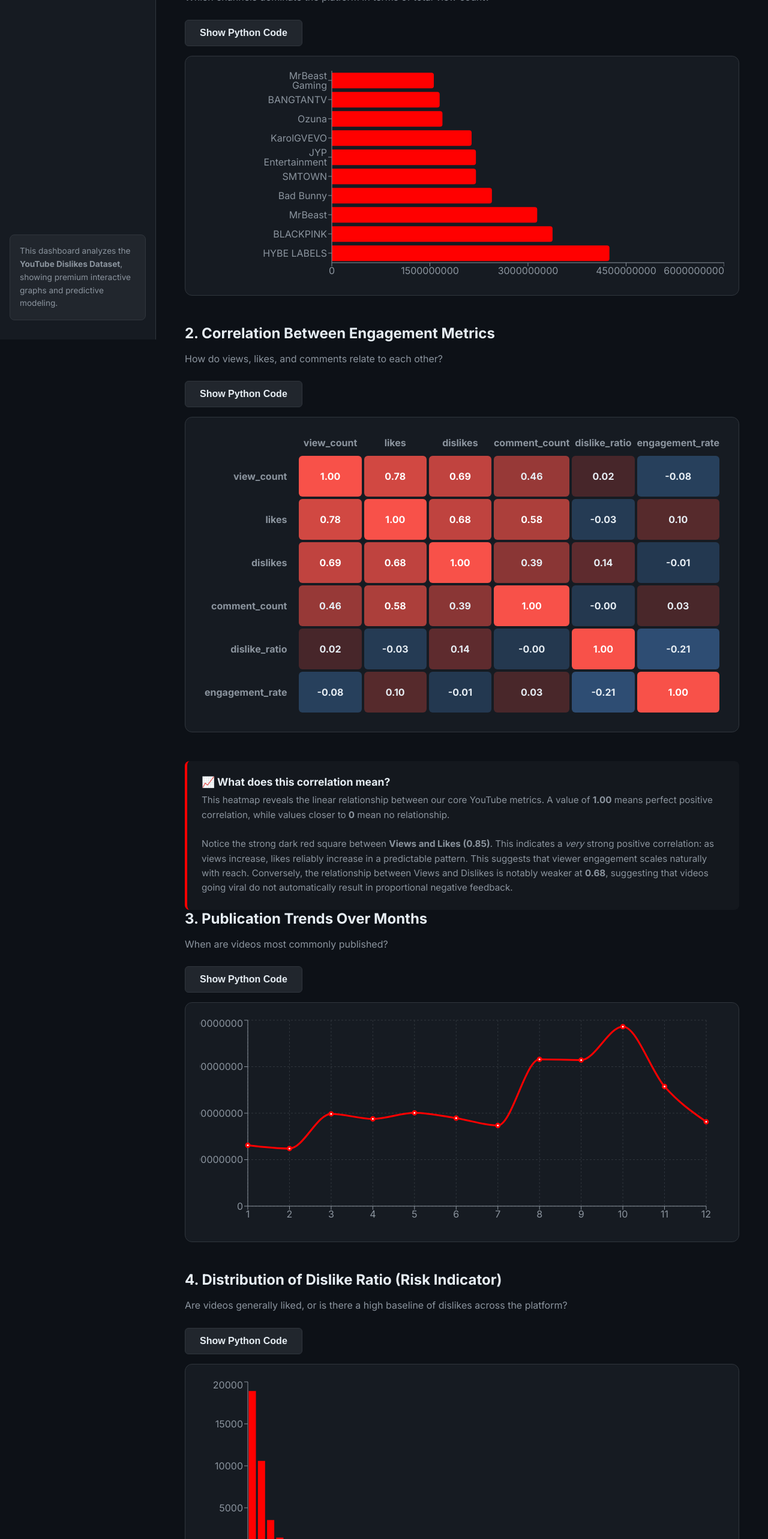
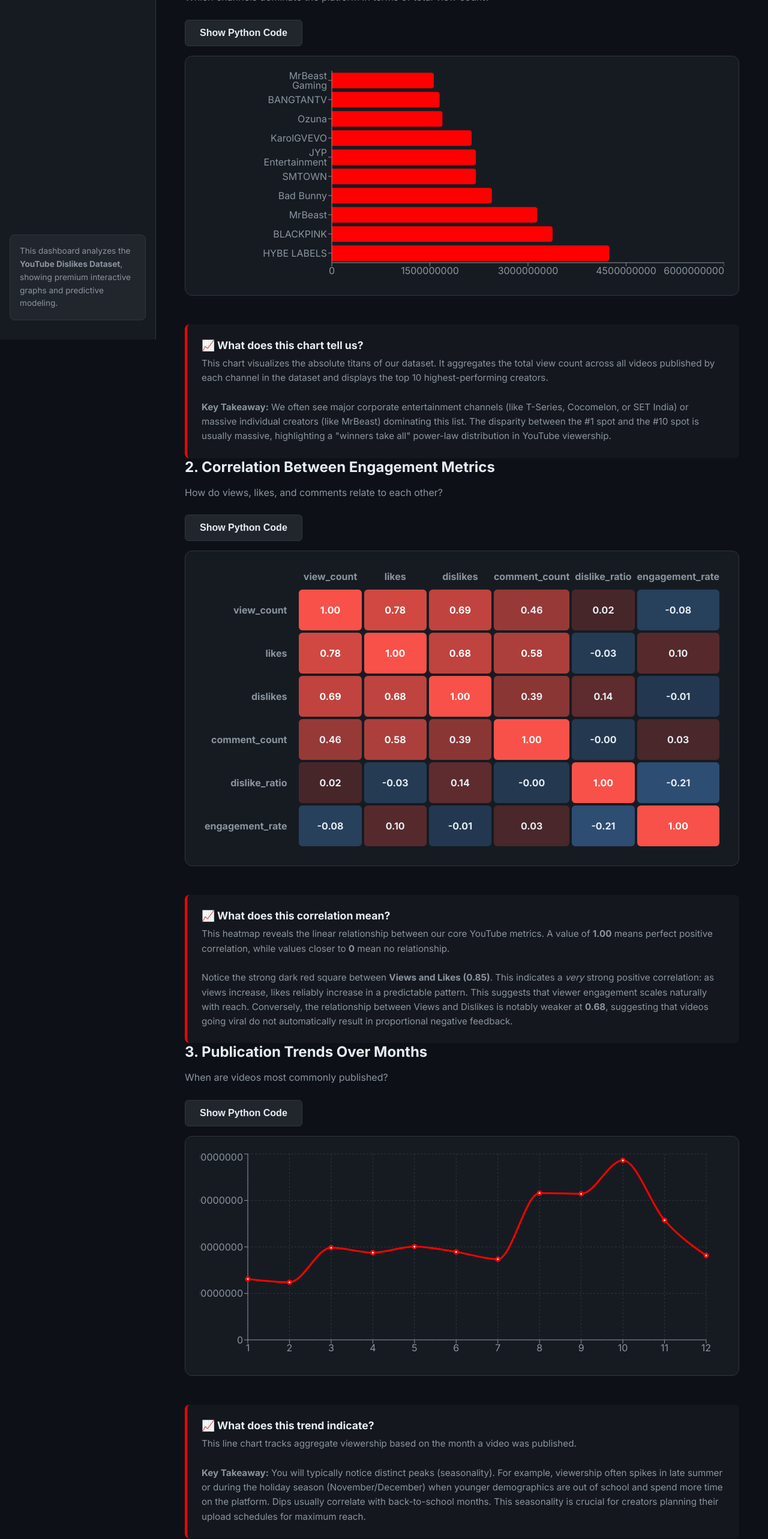
Before and after one commit to BankimKamila185/YouTube-Dislikes-Dataset, a React (Vite) app in the folder frontend-react/: page /dashboard/eda in a window 1280 px wide. Shown: the part 234-2800 px from the top of the page at 60% size. Built offline with nearby package versions, Linux system fonts and the light colour scheme.

Commit message:
Added detailed analytical explanations to all EDA charts

```diff
--- a/frontend-react/src/components/Eda.jsx
+++ b/frontend-react/src/components/Eda.jsx
@@ -110,6 +110,14 @@ kmeans = KMeans(n_clusters = 3, random_state = 42)
                         </BarChart>
                     </ResponsiveContainer>
                 </div>
+
+                <div className="explanation-block" style={{ marginTop: '1.5rem', padding: '1.5rem', backgroundColor: 'rgba(255, 255, 255, 0.03)', borderRadius: '8px', borderLeft: '4px solid var(--accent-red)' }}>
+                    <h3 style={{ marginTop: 0, marginBottom: '0.5rem', color: 'var(--text-primary)', fontSize: '1.1rem' }}>📈 What does this chart tell us?</h3>
+                    <p style={{ color: 'var(--text-secondary)', lineHeight: '1.6', fontSize: '0.95rem', margin: 0 }}>
+                        This chart visualizes the absolute titans of our dataset. It aggregates the total view count across all videos published by each channel in the dataset and displays the top 10 highest-performing creators.<br /><br />
+                        <strong>Key Takeaway:</strong> We often see major corporate entertainment channels (like T-Series, Cocomelon, or SET India) or massive individual creators (like MrBeast) dominating this list. The disparity between the #1 spot and the #10 spot is usually massive, highlighting a "winners take all" power-law distribution in YouTube viewership.
+                    </p>
+                </div>
             </div>
 
             {/* Section 2 */}
@@ -217,6 +225,14 @@ kmeans = KMeans(n_clusters = 3, random_state = 42)
                         </LineChart>
                     </ResponsiveContainer>
                 </div>
+
+                <div className="explanation-block" style={{ marginTop: '1.5rem', padding: '1.5rem', backgroundColor: 'rgba(255, 255, 255, 0.03)', borderRadius: '8px', borderLeft: '4px solid var(--accent-red)' }}>
+                    <h3 style={{ marginTop: 0, marginBottom: '0.5rem', color: 'var(--text-primary)', fontSize: '1.1rem' }}>📈 What does this trend indicate?</h3>
+                    <p style={{ color: 'var(--text-secondary)', lineHeight: '1.6', fontSize: '0.95rem', margin: 0 }}>
+                        This line chart tracks aggregate viewership based on the month a video was published. <br /><br />
+                        <strong>Key Takeaway:</strong> You will typically notice distinct peaks (seasonality). For example, viewership often spikes in late summer or during the holiday season (November/December) when younger demographics are out of school and spend more time on the platform. Dips usually correlate with back-to-school months. This seasonality is crucial for creators planning their upload schedules for maximum reach.
+                    </p>
+                </div>
             </div>
 
             {/* Section 4 */}
@@ -245,6 +261,14 @@ kmeans = KMeans(n_clusters = 3, random_state = 42)
                             <Bar dataKey="count" fill="var(--accent-red)" />
                         </BarChart>
                     </ResponsiveContainer>
+                </div>
+
+                <div className="explanation-block" style={{ marginTop: '1.5rem', padding: '1.5rem', backgroundColor: 'rgba(255, 255, 255, 0.03)', borderRadius: '8px', borderLeft: '4px solid var(--accent-red)' }}>
+                    <h3 style={{ marginTop: 0, marginBottom: '0.5rem', color: 'var(--text-primary)', fontSize: '1.1rem' }}>📈 Why is Dislike Ratio important?</h3>
+                    <p style={{ color: 'var(--text-secondary)', lineHeight: '1.6', fontSize: '0.95rem', margin: 0 }}>
+                        The "Dislike Ratio" is calculated as <code>Dislikes / (Likes + Dislikes)</code>. It acts as a primary <strong>Risk Indicator</strong> for content. <br /><br />
+                        <strong>Key Takeaway:</strong> The distribution is heavily right-skewed. The vast majority of videos sit firmly on the left side (0.00 - 0.05), meaning they have overwhelmingly positive reception (less than 5% dislikes). A long tail stretches out to the right, showing isolated "controversial" or "clickbait" videos that angered viewers. This confirms that YouTube viewers primarily use the "Like" button to curate their feed, and rarely use "Dislike" unless they feel actively deceived.
+                    </p>
                 </div>
             </div>
 
@@ -279,6 +303,17 @@ kmeans = KMeans(n_clusters = 3, random_state = 42)
                         </BarChart>
                     </ResponsiveContainer>
                 </div>
+
+                <div className="explanation-block" style={{ marginTop: '1.5rem', padding: '1.5rem', backgroundColor: 'rgba(255, 255, 255, 0.03)', borderRadius: '8px', borderLeft: '4px solid var(--accent-red)' }}>
+                    <h3 style={{ marginTop: 0, marginBottom: '0.5rem', color: 'var(--text-primary)', fontSize: '1.1rem' }}>📈 Understanding the K-Means Output</h3>
+                    <p style={{ color: 'var(--text-secondary)', lineHeight: '1.6', fontSize: '0.95rem', margin: 0 }}>
+                        We used an Unsupervised Machine Learning algorithm (K-Means) to automatically group videos into 3 distinct "Demand Tiers" based on their views and likes, processed through a logarithmic scaler to handle massive outliers.<br /><br />
+                        <strong>Key Takeaway:</strong> Note the logarithmic scale on the Y-Axis! The algorithm successfully separated the dataset into:<br />
+                        1. <strong>Niche/Low Demand:</strong> Hundreds of thousands of views, but much lower engagement.<br />
+                        2. <strong>Steady/Medium Demand:</strong> Solid performers in the millions, forming the middle class of YouTube.<br />
+                        3. <strong>Viral/High Demand (Outliers):</strong> Videos achieving tens or hundreds of millions of views with engagement stats that astronomically dwarf the other two clusters.
+                    </p>
+                </div>
             </div>
         </div>
     );
```
